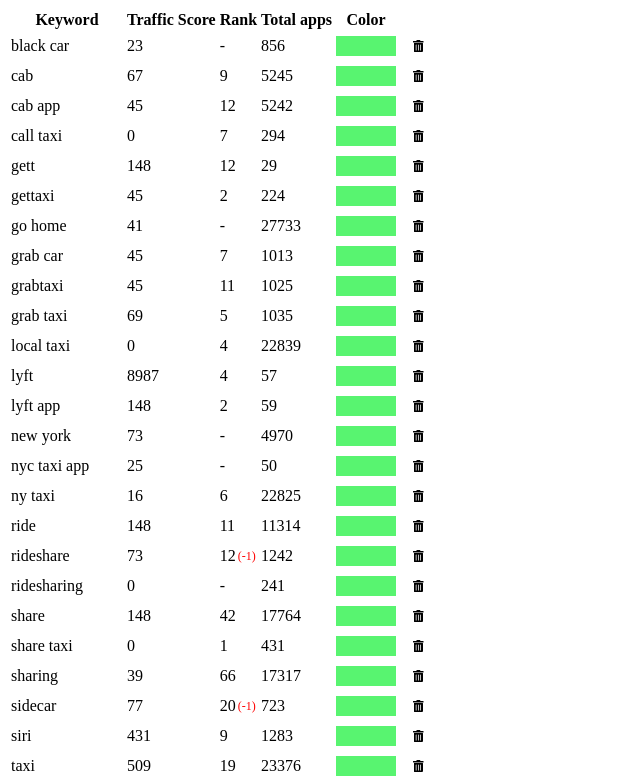
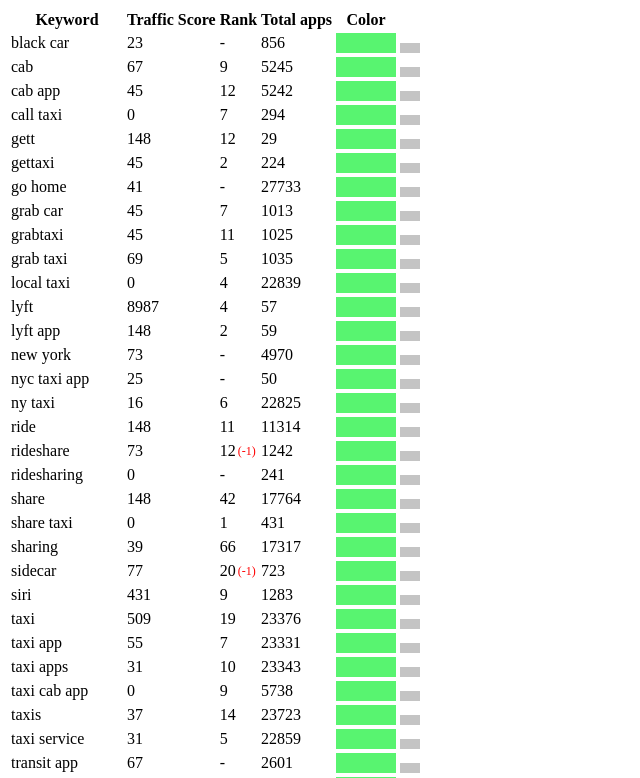
Before and after one commit to gnvcor/ASOdesk-test, a React (Create React App) app: page / in a window 1280 px wide. Shown: the top 778 px of the page, without its empty margins (0-640 px from the left). Built offline with nearby package versions, Linux system fonts and the light colour scheme.

Commit message:
[task] Вынес константы кнопок в отдельный файл

```diff
--- /dev/null
+++ b/src/core/constants/buttonConstants.ts
@@ -0,0 +1,4 @@
+export const ICON_REMOVE = 'remove'
+
+export const STATE_PRIMARY = 'primary'
+export const STATE_SECONDARY = 'secondary'
--- a/src/core/elements/button/ButtonElement.tsx
+++ b/src/core/elements/button/ButtonElement.tsx
@@ -1,18 +1,14 @@
 import React from 'react'
 import cn from 'classnames'
 import styles from './buttonElement.module.css'
+import { STATE_PRIMARY } from '../../constants/buttonConstants'
 
-export const ICON_REMOVE = 'remove'
-
-export const STATE_PRIMARY = 'primary'
-export const STATE_SECONDARY = 'secondary'
-
-interface IButtonElement {
+export interface IButtonElement {
     text?: string
     url?: string
     onClick?(): void
-    state: 'primary' | 'secondary'
-    iconName: string
+    state?: 'primary' | 'secondary'
+    iconName?: string
 }
 
 const ButtonElement = ({
--- a/src/core/elements/button/buttonElement.module.css
+++ b/src/core/elements/button/buttonElement.module.css
@@ -5,6 +5,8 @@
     border: none;
     background: none;
     padding: 5px 10px;
+    text-decoration: none;
+    color: var(--color-black);
 }
 
 .button-primary {
```
